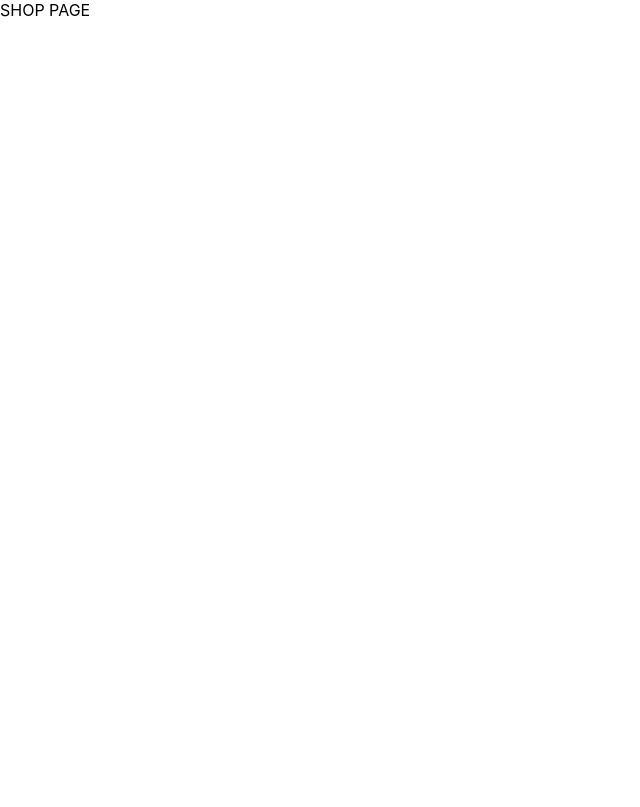
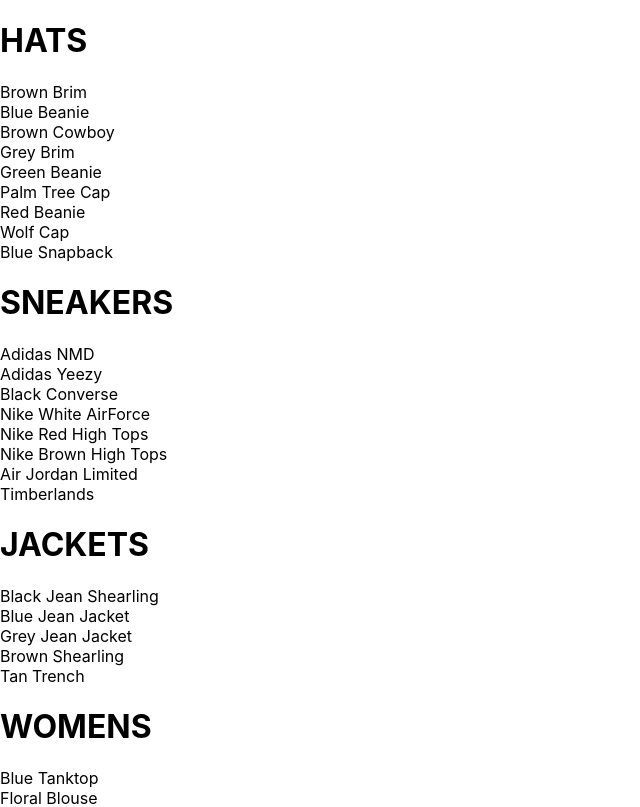
Before and after one commit to brettmadrid/Neo-Clothing, a React (Create React App) app: page /shop in a window 1280 px wide. Shown: the top 807 px of the page, without its empty margins (0-640 px from the left). Built offline with nearby package versions, Linux system fonts and the light colour scheme.

Commit message:
created CollectionPreview.js

```diff
--- a/src/App.js
+++ b/src/App.js
@@ -5,12 +5,6 @@
 
 import HomePage from "./pages/homepage/HomePage";
 import ShopPage from "./pages/Shop/ShopPage";
-
-const HatsPage = () => (
-  <div>
-    <h1>HATS PAGE</h1>
-  </div>
-);
 
 function App() {
   return (
--- /dev/null
+++ b/src/components/CollectionPreview/CollectionPreview.js
@@ -0,0 +1,15 @@
+import React from "react";
+import "./CollectionPreview.scss";
+
+const CollectionPreview = ({ title, items }) => (
+  <div className="collection-preview">
+    <h1 className="title">{title.toUpperCase()}</h1>
+    <div className="preview">
+      {items.map(item => (
+        <div key={item.id}>{item.name}</div>
+      ))}
+    </div>
+  </div>
+);
+
+export default CollectionPreview;
--- a/src/pages/Shop/ShopPage.js
+++ b/src/pages/Shop/ShopPage.js
@@ -1,6 +1,7 @@
 import React from "react";
 
 import SHOP_DATA from "./ShopData";
+import CollectionsPreview from "../../components/CollectionPreview/CollectionPreview";
 
 class ShopPage extends React.Component {
   constructor(props) {
@@ -11,7 +12,14 @@
   }
 
   render() {
-    return <div>SHOP PAGE</div>;
+    const { collections } = this.state;
+    return (
+      <div className="shop_page">
+        {collections.map(({ id, ...otherCollectionProps }) => (
+          <CollectionsPreview key={id} {...otherCollectionProps} />
+        ))}
+      </div>
+    );
   }
 }
 
```
Also changed, not shown: src/components/CollectionPreview/CollectionPreview.scss (added).
